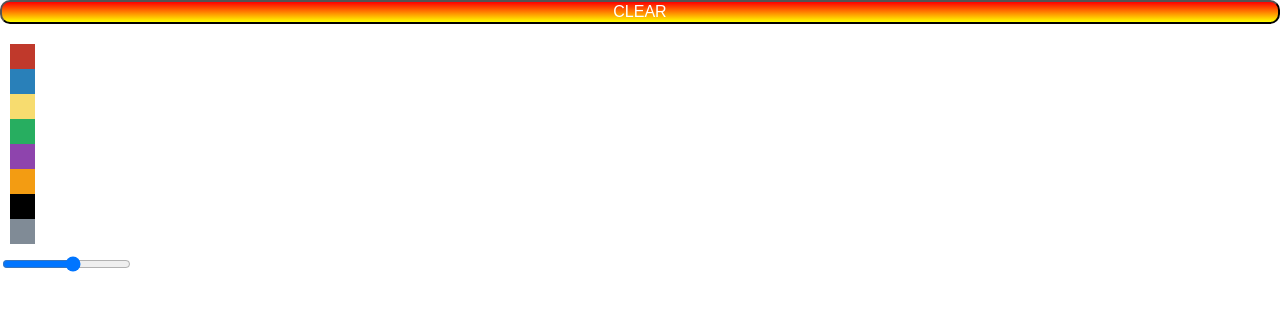
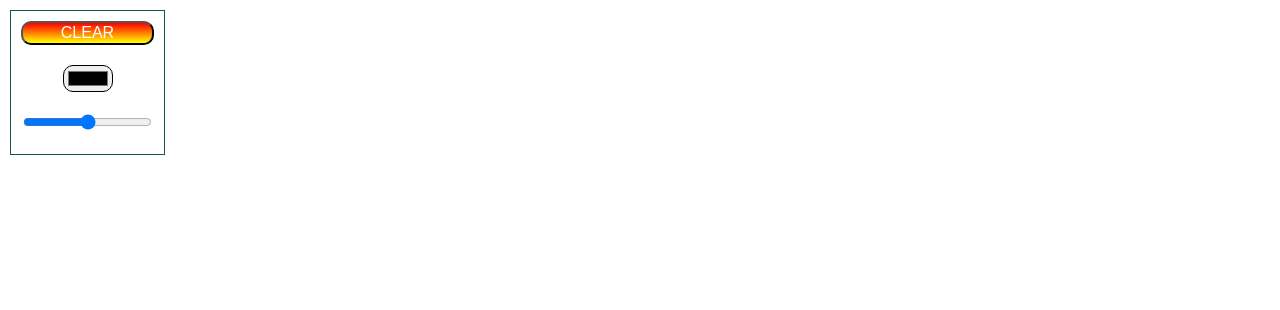
Before and after one commit to Capocaccia/canvasFun, a plain HTML site: page index.html in a window 1280 px wide. Drawn offline with Linux system fonts and the light colour scheme.

Commit message:
adds html5 color picker and refactors some markup

```diff
--- a/index.html
+++ b/index.html
@@ -5,28 +5,21 @@
   <title>HTML5 Canvas</title>
 </head>
 <body>
-<button class="clear">Clear</button>
 
-<div class="pallet">
-  <div class="color-group">
-    <div class="color" data-color="#C0392B"></div>
-    <div class="color" data-color="#2980B9"></div>
+  <div class="control-group">
+    <button class="clear">Clear</button>
+
+    <div class="pallet">
+      <input class="color-picker" type="color">
+    </div>
+
+    <div class="width-select-group">
+        <div class="width-counter"></div>
+        <input class="width-select" type="range" min="0" max="10">
+    </div>
   </div>
-  <div class="color-group">
-    <div class="color" data-color="#F7DC6F"></div>
-    <div class="color" data-color="#27AE60"></div>
-  </div>
-  <div class="color-group">
-    <div class="color" data-color="#8E44AD"></div>
-    <div class="color" data-color="#F39C12"></div>
-  </div>
-  <div class="color-group">
-    <div class="color" data-color="#000"></div>
-    <div class="color" data-color="#808B96"></div>
-  </div>
-</div>
 
-<input class="width-select" type="range" min="1" max="10">
+
 
 <canvas id="draw" width="800" height="800"></canvas>
 
```
